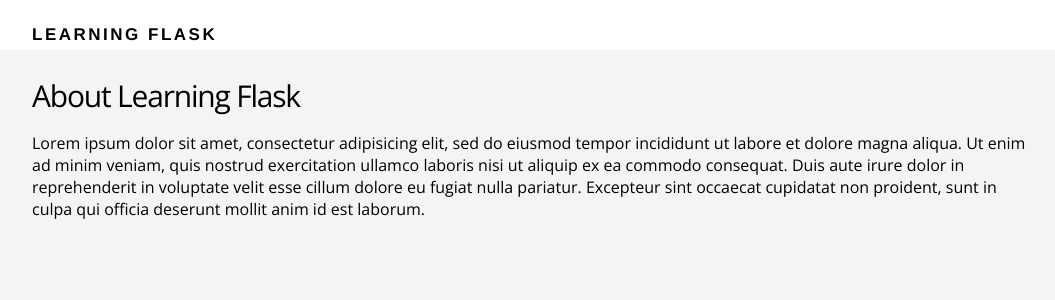
After one commit to jacekmiecznikowski/flask-app, a Flask app: page /about in a window 1280 px wide. The commit adds this page. Shown: the top 300 px of the page, without its empty margins (108-1163 px from the left). Run offline with Flask 2, Linux system fonts and the light colour scheme.

Commit message:
About page added

```diff
--- a/routes.py
+++ b/routes.py
@@ -6,6 +6,10 @@
 def index():
 	return render_template("index.html")
 
+@app.route("/about")
+def about():
+	return render_template("about.html")
+
 
 if __name__ == "__main__":
 	app.run(debug=True)
--- /dev/null
+++ b/templates/about.html
@@ -0,0 +1,15 @@
+{% extends "layout.html" %}
+
+{%block content %}
+	<main class="about-section">
+		<div class="container">
+			<h2>About Learning Flask</h2>
+			<p>Lorem ipsum dolor sit amet, consectetur adipisicing elit, sed do eiusmod
+			tempor incididunt ut labore et dolore magna aliqua. Ut enim ad minim veniam,
+			quis nostrud exercitation ullamco laboris nisi ut aliquip ex ea commodo
+			consequat. Duis aute irure dolor in reprehenderit in voluptate velit esse
+			cillum dolore eu fugiat nulla pariatur. Excepteur sint occaecat cupidatat non
+			proident, sunt in culpa qui officia deserunt mollit anim id est laborum.</p>
+		</div>
+	</main>
+{% endblock %}
--- a/templates/index.html
+++ b/templates/index.html
@@ -6,7 +6,7 @@
 			<div class="section-content">
 				<h2>Discover places near you.</h2>
 				<a href="#" class="btn-primary">Sign up</a>
-				<a href="#" class="btn-secondary">Learn more</a>
+				<a href="{{ url_for('about') }}" class="btn-secondary">Learn more</a>
 			</div>
 			<div class="section-device">
 				<img src="static/img/device.png">
```
